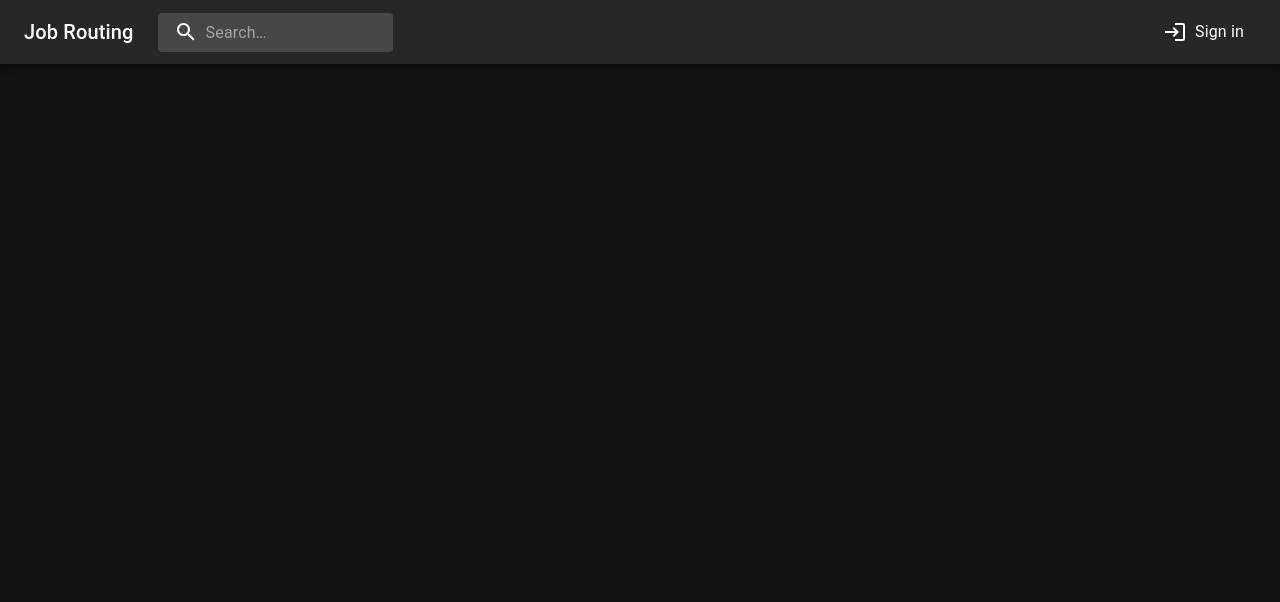
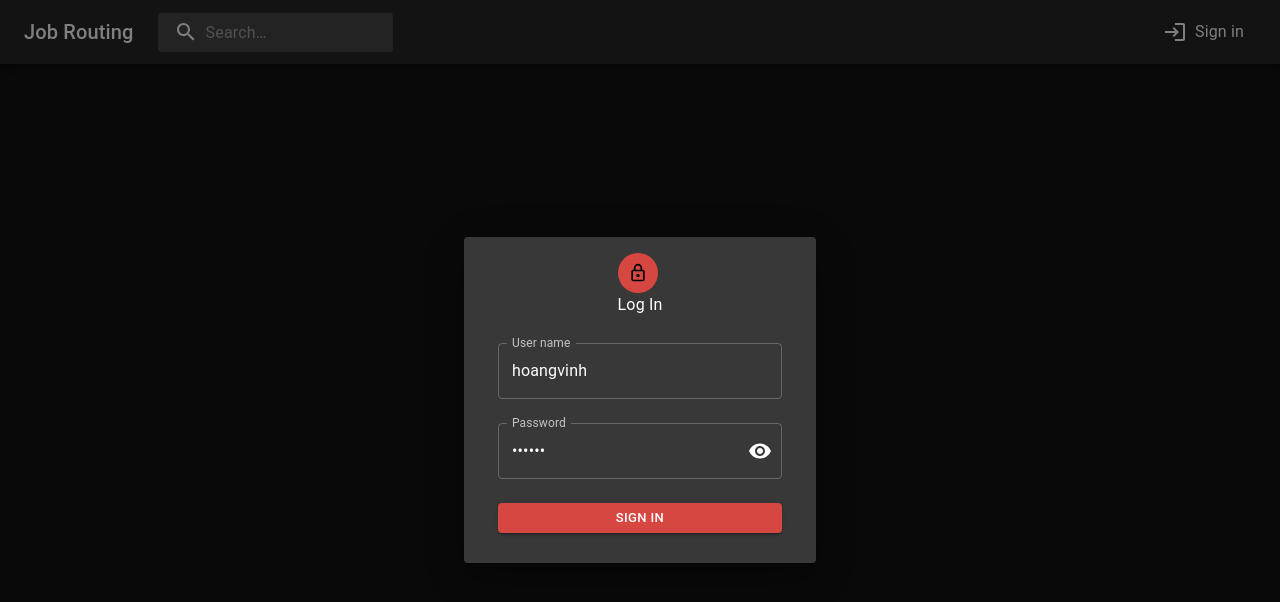
Before and after one commit to vonghoangvinh1989business/material-ui-basic-app, a React (Create React App) app: page /login in a window 1280 px wide. Shown: the top 602 px of the page. Built offline with nearby package versions, Linux system fonts and the light colour scheme.

Commit message:
add code to make route /login

```diff
--- a/src/App.js
+++ b/src/App.js
@@ -1,46 +1,27 @@
-import React, { useState, createContext } from "react";
+import React from "react";
 import { Routes, Route } from "react-router-dom";
-import SearchJobBar from "./components/SearchJobBar";
-import { ThemeProvider, createTheme } from "@mui/material/styles";
-import CssBaseline from "@mui/material/CssBaseline";
+import LayoutPage from "./pages/LayoutPage";
 import HomePage from "./pages/HomePage";
+import LoginPage from "./pages/LoginPage";
 import "./App.css";
 
-const darkTheme = createTheme({
-  palette: {
-    mode: "dark",
-  },
-});
-
-export const LoginModalContext = createContext();
-
 function App() {
-  const [openLoginModal, setOpenLoginModal] = useState(false);
-  const handleOpenLoginModal = () => {
-    setOpenLoginModal(true);
-  };
-
-  const handleCloseLoginModal = () => {
-    setOpenLoginModal(false);
-  };
-
   return (
     <div>
-      <ThemeProvider theme={darkTheme}>
-        <CssBaseline />
-        <LoginModalContext.Provider
-          value={{
-            openLoginModal,
-            handleOpenLoginModal,
-            handleCloseLoginModal,
-          }}
-        >
-          <SearchJobBar />
-        </LoginModalContext.Provider>
-        <Routes>
-          <Route path="/" element={<HomePage />} />
-        </Routes>
-      </ThemeProvider>
+      <Routes>
+        <Route path="/" element={<LayoutPage />}>
+          <Route index element={<HomePage />} />
+          <Route path="login" element={<LoginPage />} />
+        </Route>
+        <Route
+          path="*"
+          element={
+            <main style={{ padding: "1rem" }}>
+              <p>There's nothing here!</p>
+            </main>
+          }
+        />
+      </Routes>
     </div>
   );
 }
--- /dev/null
+++ b/src/components/LoginDialog.js
@@ -0,0 +1,43 @@
+import Dialog from "@mui/material/Dialog";
+import DialogContent from "@mui/material/DialogContent";
+import DialogTitle from "@mui/material/DialogTitle";
+import LockOutlinedIcon from "@mui/icons-material/LockOutlined";
+import { Box, Typography, Avatar } from "@mui/material";
+import LoginForm from "./LoginForm";
+import { useNavigate } from "react-router-dom";
+
+export default function LoginDialog() {
+  const navigate = useNavigate();
+
+  const handleCloseDialog = () => {
+    navigate(-1);
+  };
+
+  return (
+    <div>
+      <Dialog open={true} onClose={handleCloseDialog}>
+        <DialogTitle
+          sx={{ display: "flex", justifyContent: "center" }}
+          textAlign="center"
+        >
+          <Box>
+            <Avatar sx={{ bgcolor: "rgb(215, 71, 66)" }}>
+              <LockOutlinedIcon
+                fontSize="small"
+                sx={{
+                  color: "black",
+                  borderRadius: "50%",
+                  bgcolor: "rgb(215, 71, 66)",
+                }}
+              />
+            </Avatar>
+            <Typography>Log In</Typography>
+          </Box>
+        </DialogTitle>
+        <DialogContent>
+          <LoginForm />
+        </DialogContent>
+      </Dialog>
+    </div>
+  );
+}
--- /dev/null
+++ b/src/components/LoginForm.js
@@ -0,0 +1,87 @@
+import React, { useState } from "react";
+import { useForm } from "react-hook-form";
+import { FormProvider, FTextField } from "./form";
+import { Stack, IconButton, InputAdornment, Button, Box } from "@mui/material";
+import Visibility from "@mui/icons-material/Visibility";
+import VisibilityOff from "@mui/icons-material/VisibilityOff";
+
+function LoginForm() {
+  const defaultValues = {
+    username: "hoangvinh",
+    password: "123456",
+  };
+
+  const methods = useForm({ defaultValues });
+  const { handleSubmit } = methods;
+
+  const [showPassword, setShowPassword] = useState(false);
+
+  const onSubmit = (data) => {
+    console.log(data);
+  };
+
+  const style = {
+    display: "flex",
+    justifyContent: "center",
+    margin: "10px",
+    maxWidth: "500px",
+  };
+
+  const textFieldStyle = {
+    "& label.Mui-focused": {
+      color: "rgb(215, 71, 66)",
+    },
+    "& .MuiOutlinedInput-root": {
+      "&.Mui-focused fieldset": {
+        borderColor: "rgb(215, 71, 66)",
+      },
+    },
+  };
+
+  return (
+    <Box sx={style}>
+      <FormProvider methods={methods} onSubmit={handleSubmit(onSubmit)}>
+        <Stack spacing={3}>
+          <FTextField sx={textFieldStyle} name="username" label="User name" />
+          <FTextField
+            name="password"
+            label="Password"
+            sx={textFieldStyle}
+            type={showPassword ? "text" : "password"}
+            InputProps={{
+              endAdornment: (
+                <InputAdornment position="end">
+                  <IconButton
+                    aria-label="toggle password visibility"
+                    onClick={() => setShowPassword(!showPassword)}
+                    onMouseDown={(e) => e.preventDefault()}
+                    edge="end"
+                  >
+                    {showPassword ? <VisibilityOff /> : <Visibility />}
+                  </IconButton>
+                </InputAdornment>
+              ),
+            }}
+          />
+          <Button
+            sx={{
+              color: "white",
+              backgroundColor: "rgb(215, 71, 66)",
+              "&:hover": {
+                backgroundColor: "rgb(150, 49, 46)",
+              },
+            }}
+            size="small"
+            fullWidth
+            type="submit"
+            variant="contained"
+          >
+            Sign In
+          </Button>
+        </Stack>
+      </FormProvider>
+    </Box>
+  );
+}
+
+export default LoginForm;
--- a/src/components/LoginModal.js
+++ /dev/null
@@ -1,129 +0,0 @@
-import { useState, useContext } from "react";
-import { useForm } from "react-hook-form";
-import Dialog from "@mui/material/Dialog";
-import DialogContent from "@mui/material/DialogContent";
-import DialogTitle from "@mui/material/DialogTitle";
-import Visibility from "@mui/icons-material/Visibility";
-import VisibilityOff from "@mui/icons-material/VisibilityOff";
-import LockOutlinedIcon from "@mui/icons-material/LockOutlined";
-import { LoginModalContext } from "../App";
-import { FormProvider, FTextField } from "./form";
-import {
-  Stack,
-  IconButton,
-  InputAdornment,
-  Button,
-  Box,
-  Typography,
-  Avatar,
-} from "@mui/material";
-
-export default function LoginModal() {
-  const { openLoginModal, handleCloseLoginModal } =
-    useContext(LoginModalContext);
-
-  const defaultValues = {
-    username: "hoangvinh",
-    password: "123456",
-  };
-
-  const methods = useForm({ defaultValues });
-  const { handleSubmit } = methods;
-
-  const [showPassword, setShowPassword] = useState(false);
-
-  const onSubmit = (data) => {
-    console.log(data);
-  };
-
-  const style = {
-    display: "flex",
-    justifyContent: "center",
-    margin: "10px",
-    maxWidth: "500px",
-  };
-
-  const textFieldStyle = {
-    "& label.Mui-focused": {
-      color: "rgb(215, 71, 66)",
-    },
-    "& .MuiOutlinedInput-root": {
-      "&.Mui-focused fieldset": {
-        borderColor: "rgb(215, 71, 66)",
-      },
-    },
-  };
-
-  return (
-    <div>
-      <Dialog open={openLoginModal} onClose={handleCloseLoginModal}>
-        <DialogTitle
-          sx={{ display: "flex", justifyContent: "center" }}
-          textAlign="center"
-        >
-          <Box>
-            <Avatar sx={{ bgcolor: "rgb(215, 71, 66)" }}>
-              <LockOutlinedIcon
-                fontSize="small"
-                sx={{
-                  color: "black",
-                  borderRadius: "50%",
-                  bgcolor: "rgb(215, 71, 66)",
-                }}
-              />
-            </Avatar>
-            <Typography>Log In</Typography>
-          </Box>
-        </DialogTitle>
-        <DialogContent>
-          <Box sx={style}>
-            <FormProvider methods={methods} onSubmit={handleSubmit(onSubmit)}>
-              <Stack spacing={3}>
-                <FTextField
-                  sx={textFieldStyle}
-                  name="username"
-                  label="User name"
-                />
-                <FTextField
-                  name="password"
-                  label="Password"
-                  sx={textFieldStyle}
-                  type={showPassword ? "text" : "password"}
-                  InputProps={{
-                    endAdornment: (
-                      <InputAdornment position="end">
-                        <IconButton
-                          aria-label="toggle password visibility"
-                          onClick={() => setShowPassword(!showPassword)}
-                          onMouseDown={(e) => e.preventDefault()}
-                          edge="end"
-                        >
-                          {showPassword ? <VisibilityOff /> : <Visibility />}
-                        </IconButton>
-                      </InputAdornment>
-                    ),
-                  }}
-                />
-                <Button
-                  sx={{
-                    color: "white",
-                    backgroundColor: "rgb(215, 71, 66)",
-                    "&:hover": {
-                      backgroundColor: "rgb(150, 49, 46)",
-                    },
-                  }}
-                  size="small"
-                  fullWidth
-                  type="submit"
-                  variant="contained"
-                >
-                  Sign In
-                </Button>
-              </Stack>
-            </FormProvider>
-          </Box>
-        </DialogContent>
-      </Dialog>
-    </div>
-  );
-}
--- a/src/components/SearchJobBar.js
+++ b/src/components/SearchJobBar.js
@@ -1,5 +1,5 @@
 import * as React from "react";
-import { useContext } from "react";
+import { useNavigate } from "react-router-dom";
 import { styled, alpha } from "@mui/material/styles";
 import AppBar from "@mui/material/AppBar";
 import Box from "@mui/material/Box";
@@ -10,8 +10,6 @@ import InputBase from "@mui/material/InputBase";
 import SearchIcon from "@mui/icons-material/Search";
 import LoginIcon from "@mui/icons-material/Login";
 import MoreIcon from "@mui/icons-material/MoreVert";
-import LoginModal from "./LoginModal";
-import { LoginModalContext } from "../App";
 
 const Search = styled("div")(({ theme }) => ({
   position: "relative",
@@ -55,8 +53,11 @@ const StyledInputBase = styled(InputBase)(({ theme }) => ({
 
 export default function SearchJobBar() {
   const mobileMenuId = "primary-search-account-menu-mobile";
+  const navigate = useNavigate();
 
-  const { handleOpenLoginModal } = useContext(LoginModalContext);
+  const handleLoginButton = () => {
+    navigate("/login");
+  };
 
   return (
     <Box
@@ -86,14 +87,13 @@ export default function SearchJobBar() {
           <Box sx={{ flexGrow: 1 }} />
           <Box sx={{ display: { xs: "none", md: "flex" } }}>
             <IconButton
-              onClick={handleOpenLoginModal}
+              onClick={handleLoginButton}
               size="large"
               color="inherit"
             >
               <LoginIcon />
               <Typography sx={{ pl: 1 }}>Sign in</Typography>
             </IconButton>
-            <LoginModal />
           </Box>
           <Box sx={{ display: { xs: "flex", md: "none" } }}>
             <IconButton
--- /dev/null
+++ b/src/pages/LayoutPage.js
@@ -0,0 +1,26 @@
+import React from "react";
+import Stack from "@mui/material/Stack";
+import SearchJobBar from "../components/SearchJobBar";
+import { Outlet } from "react-router-dom";
+import { ThemeProvider, createTheme } from "@mui/material/styles";
+import CssBaseline from "@mui/material/CssBaseline";
+
+function LayoutPage() {
+  const darkTheme = createTheme({
+    palette: {
+      mode: "dark",
+    },
+  });
+
+  return (
+    <ThemeProvider theme={darkTheme}>
+      <CssBaseline />
+      <Stack sx={{ minHeight: "100vh" }}>
+        <SearchJobBar />
+        <Outlet />
+      </Stack>
+    </ThemeProvider>
+  );
+}
+
+export default LayoutPage;
--- /dev/null
+++ b/src/pages/LoginPage.js
@@ -0,0 +1,13 @@
+import React from "react";
+import Stack from "@mui/material/Stack";
+import LoginDialog from "../components/LoginDialog";
+
+function LoginPage() {
+  return (
+    <Stack sx={{ p: 4, alignItems: "center" }}>
+      <LoginDialog />
+    </Stack>
+  );
+}
+
+export default LoginPage;
```
